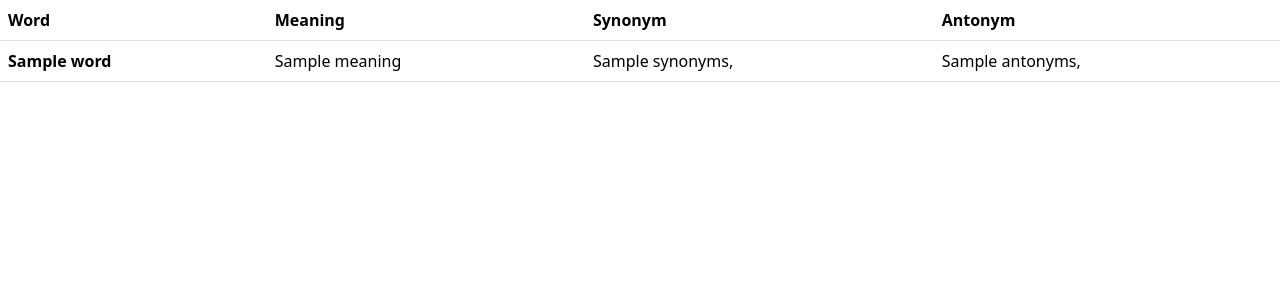
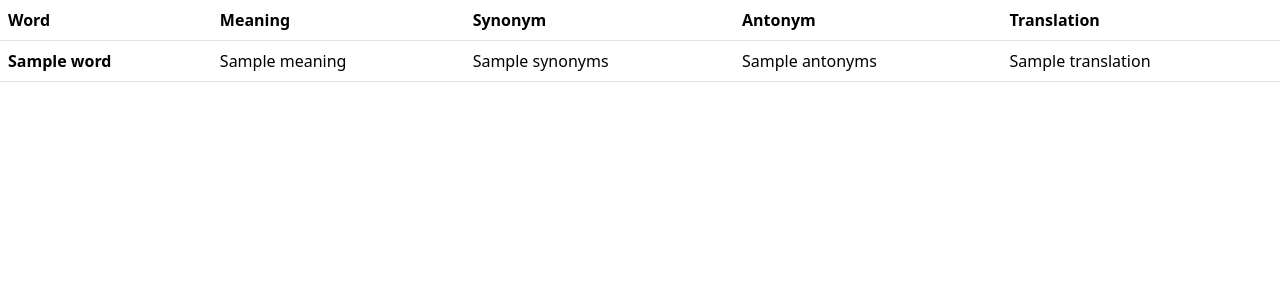
Before and after one commit to Th3VaultDweller/Django-Dictionary-App, a Django app: template mydictionary/englishdictionary/templates/word_info.html in a window 1280 px wide. Shown: the part 90-390 px from the top of the page. Run offline with Django 3.2, Linux system fonts and the light colour scheme; the template is opened without the code that fills it: most values are stand-ins (such as "Sample title", 1, 10 or a date in 2020).

Commit message:
Minor tweaks

```diff
--- a/mydictionary/englishdictionary/templates/base.html
+++ b/mydictionary/englishdictionary/templates/base.html
@@ -39,7 +39,7 @@
     </nav>
 
     <!-- Table of meaning, synonyms and antonyms -->
-    <table class="table">
+    <!-- <table class="table">
         <thead>
             <tr>
                 <th scope="col">Word</th>
@@ -56,7 +56,7 @@
                 <td>The antonym should be here</td>
             </tr>
         </tbody>
-    </table>
+    </table> -->
 </body>
 
 </html>
--- a/mydictionary/englishdictionary/templates/word_info.html
+++ b/mydictionary/englishdictionary/templates/word_info.html
@@ -17,7 +17,7 @@
     <!-- Navbar -->
     <nav class="navbar navbar-expand-lg bg-body-tertiary">
         <div class="container-fluid">
-            <a class="navbar-brand" href="#">
+            <a class="navbar-brand" href="">
                 <h4>The Dictionary</h4>
                 <h6>For educational purposes only</h6>
             </a>
@@ -47,18 +47,16 @@
                 <th scope="col">Meaning</th>
                 <th scope="col">Synonym</th>
                 <th scope="col">Antonym</th>
+                <th scope="col">Translation</th>
             </tr>
         </thead>
         <tbody>
             <tr>
                 <th scope="row">{{ word }}</th>
-                <td>{{ meaning }}</td>
-                <td>{% for synonym in synonyms %}
-                    {{ synonyms }},
-                    {% endfor %}</td>
-                <td>{% for antonym in antonyms %}
-                    {{ antonyms }},
-                    {% endfor %}</td>
+                <td>{{meaning}}</td>
+                <td>{{synonyms}}</td>
+                <td>{{antonyms}}</td>
+                <td>{{translation}}</td>
             </tr>
         </tbody>
     </table>
```
